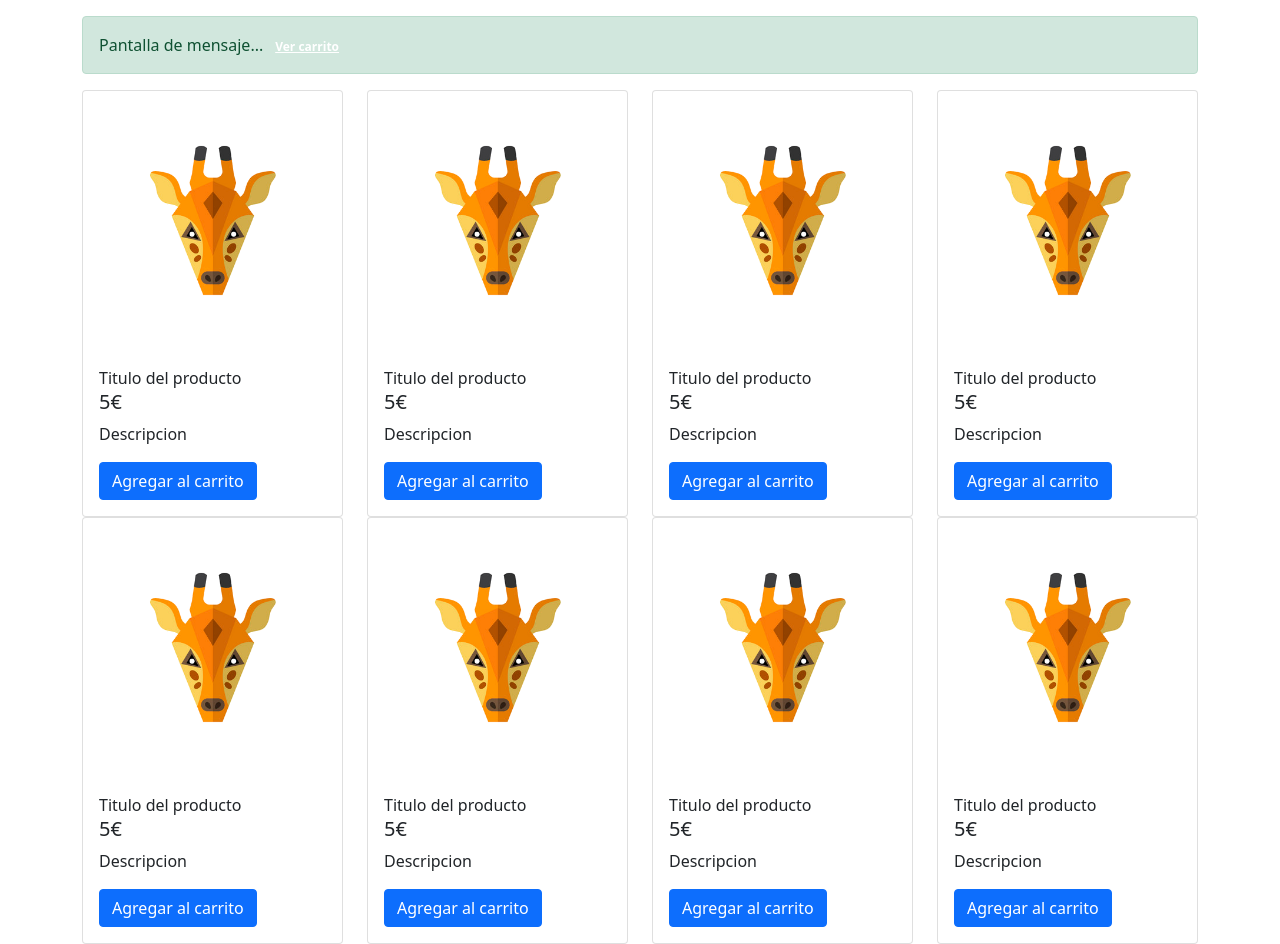
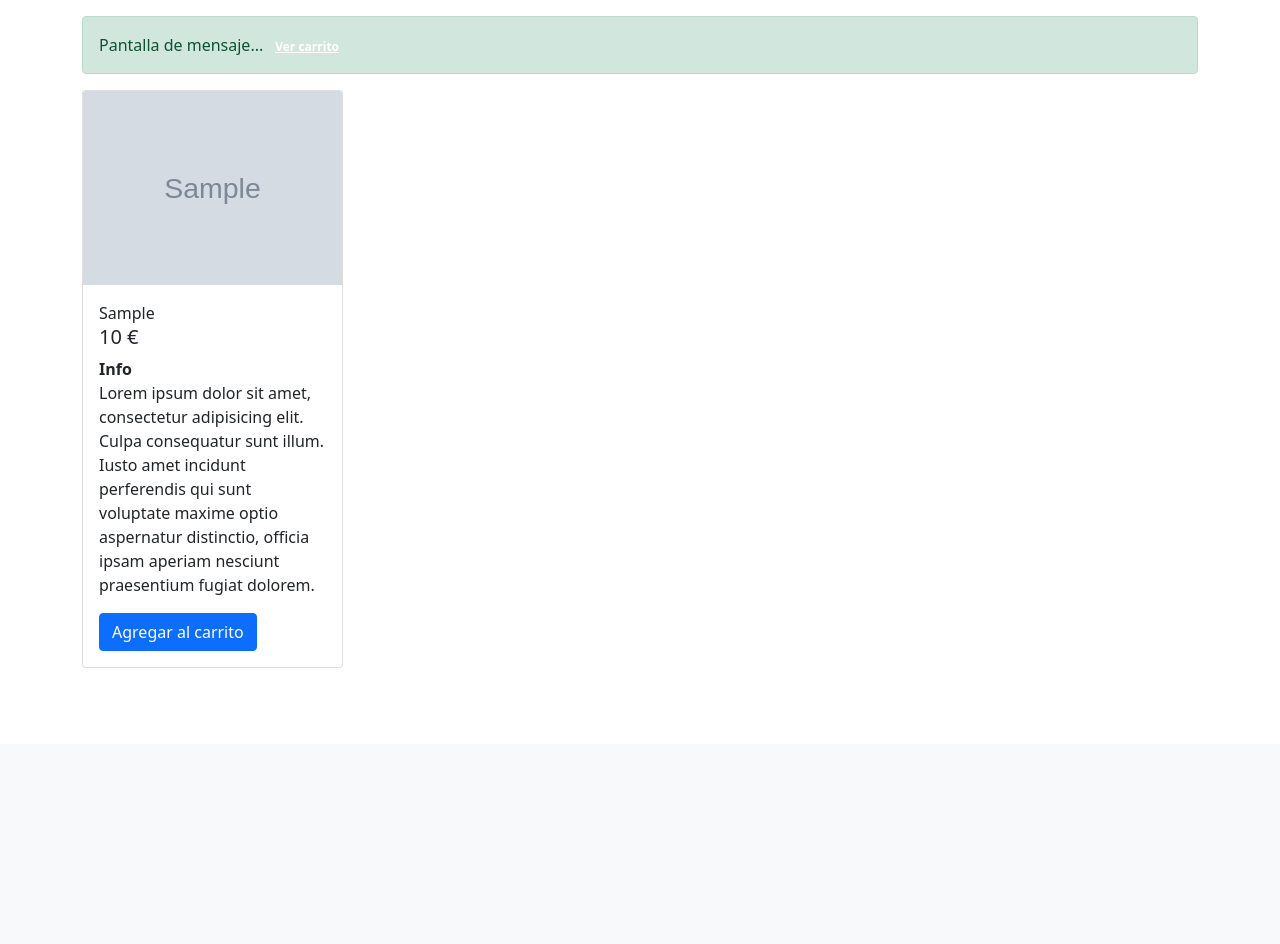
Before and after one commit to nekonapster/tienda, a PHP site: page / in a window 1280 px wide. Shown: the part 56-1000 px from the top of the page. After the commit the page ends 724 px from the top, so only its background shows below. Run offline with PHP 8.4, Linux system fonts and the light colour scheme; tables that the repository leaves empty or names only in its code hold one stand-in row (values such as "Sample post"); grey boxes marked "Sample" are stand-in pictures.

Commit message:
creacion de la grilla

```diff
--- a/index.php
+++ b/index.php
@@ -47,112 +47,35 @@ include 'global/conexion.php';
 
 
         <div class="row">
+            <?php
+
+            $sentencia = $pdo->prepare("SELECT * FROM `ejemplares`");
+            $sentencia->execute();
+            $listaProductos = $sentencia->fetchAll(PDO::FETCH_ASSOC);
+
+            ?>
+
+            <?php foreach($listaProductos as $producto){ ?>
                 <div class="col-3">
                     <div class="card">
 
-                    <img title="Titulo producto" class="card-img-top" src="./src/a1.png">
+                        <img title="<?php echo $producto['raza']; ?>" alt="<?php echo $producto['raza']; ?>" src="<?php echo $producto['imagen']; ?>" class="card-img-top">
+
                         <div class="card-body">
-                        <span>Titulo del producto</span>
-                        <h5 class="card-title">5€</h5>
-                        <p class="card-text">Descripcion</p>
 
-                        <button class="btn btn-primary" name="btnAccion" value="Agregar" type="submit">Agregar al carrito</button>
-                    </div>
-                </div>
-            </div>
-            <div class="col-3">
-                <div class="card">
-
-                    <img title="Titulo producto" class="card-img-top" src="./src/a1.png">
-                    <div class="card-body">
-                        <span>Titulo del producto</span>
-                        <h5 class="card-title">5€</h5>
-                        <p class="card-text">Descripcion</p>
-
-                        <button class="btn btn-primary" name="btnAccion" value="Agregar" type="submit">Agregar al carrito</button>
-                    </div>
-                </div>
-            </div>
-            <div class="col-3">
-                <div class="card">
-
-                    <img title="Titulo producto" class="card-img-top" src="./src/a1.png">
-                    <div class="card-body">
-                        <span>Titulo del producto</span>
-                        <h5 class="card-title">5€</h5>
-                        <p class="card-text">Descripcion</p>
-
-                        <button class="btn btn-primary" name="btnAccion" value="Agregar" type="submit">Agregar al carrito</button>
-                    </div>
-                </div>
-            </div>
-            <div class="col-3">
-                <div class="card">
-
-                    <img title="Titulo producto" class="card-img-top" src="./src/a1.png">
-                    <div class="card-body">
-                        <span>Titulo del producto</span>
-                        <h5 class="card-title">5€</h5>
-                        <p class="card-text">Descripcion</p>
-
-                        <button class="btn btn-primary" name="btnAccion" value="Agregar" type="submit">Agregar al carrito</button>
-                    </div>
-                </div>
-            </div>
-            <div class="col-3">
-                <div class="card">
-
-                    <img title="Titulo producto" class="card-img-top" src="./src/a1.png">
-                    <div class="card-body">
-                        <span>Titulo del producto</span>
-                        <h5 class="card-title">5€</h5>
-                        <p class="card-text">Descripcion</p>
-
-                        <button class="btn btn-primary" name="btnAccion" value="Agregar" type="submit">Agregar al carrito</button>
-                    </div>
-                </div>
-            </div>
-            <div class="col-3">
-                <div class="card">
-
-                    <img title="Titulo producto" class="card-img-top" src="./src/a1.png">
-                    <div class="card-body">
-                        <span>Titulo del producto</span>
-                        <h5 class="card-title">5€</h5>
-                        <p class="card-text">Descripcion</p>
-
-                        <button class="btn btn-primary" name="btnAccion" value="Agregar" type="submit">Agregar al carrito</button>
-                    </div>
-                </div>
-            </div>
-            <div class="col-3">
-                <div class="card">
-
-                    <img title="Titulo producto" class="card-img-top" src="./src/a1.png">
-                    <div class="card-body">
-                        <span>Titulo del producto</span>
-                        <h5 class="card-title">5€</h5>
-                        <p class="card-text">Descripcion</p>
+                            <span> <?php echo $producto['raza']; ?> </span>
+                            <h5 class="card-title"> <?php echo $producto['precio']; ?> €</h5>
+                            <strong>Info</strong>
+                            <p class="card-text"> Lorem ipsum dolor sit amet, consectetur adipisicing elit. Culpa consequatur sunt illum. Iusto amet incidunt perferendis qui sunt voluptate maxime optio aspernatur distinctio, officia ipsam aperiam nesciunt praesentium fugiat dolorem.</p>
 
                             <button class="btn btn-primary" name="btnAccion" value="Agregar" type="submit">Agregar al carrito</button>
                         </div>
                     </div>
                 </div>
 
-            <div class="col-3">
-                <div class="card">
+            <?php } ?>
 
-                    <img title="Titulo producto" class="card-img-top" src="./src/a1.png">
-                    <div class="card-body">
-                        <span>Titulo del producto</span>
-                        <h5 class="card-title">5€</h5>
-                        <p class="card-text">Descripcion</p>
 
-                        <button class="btn btn-primary" name="btnAccion" value="Agregar" type="submit">Agregar al carrito</button>
-                    </div>
-                </div>
-            </div>
-        </div>
 
 
 
```
Lines whose indentation alone changed are shown as unchanged.
